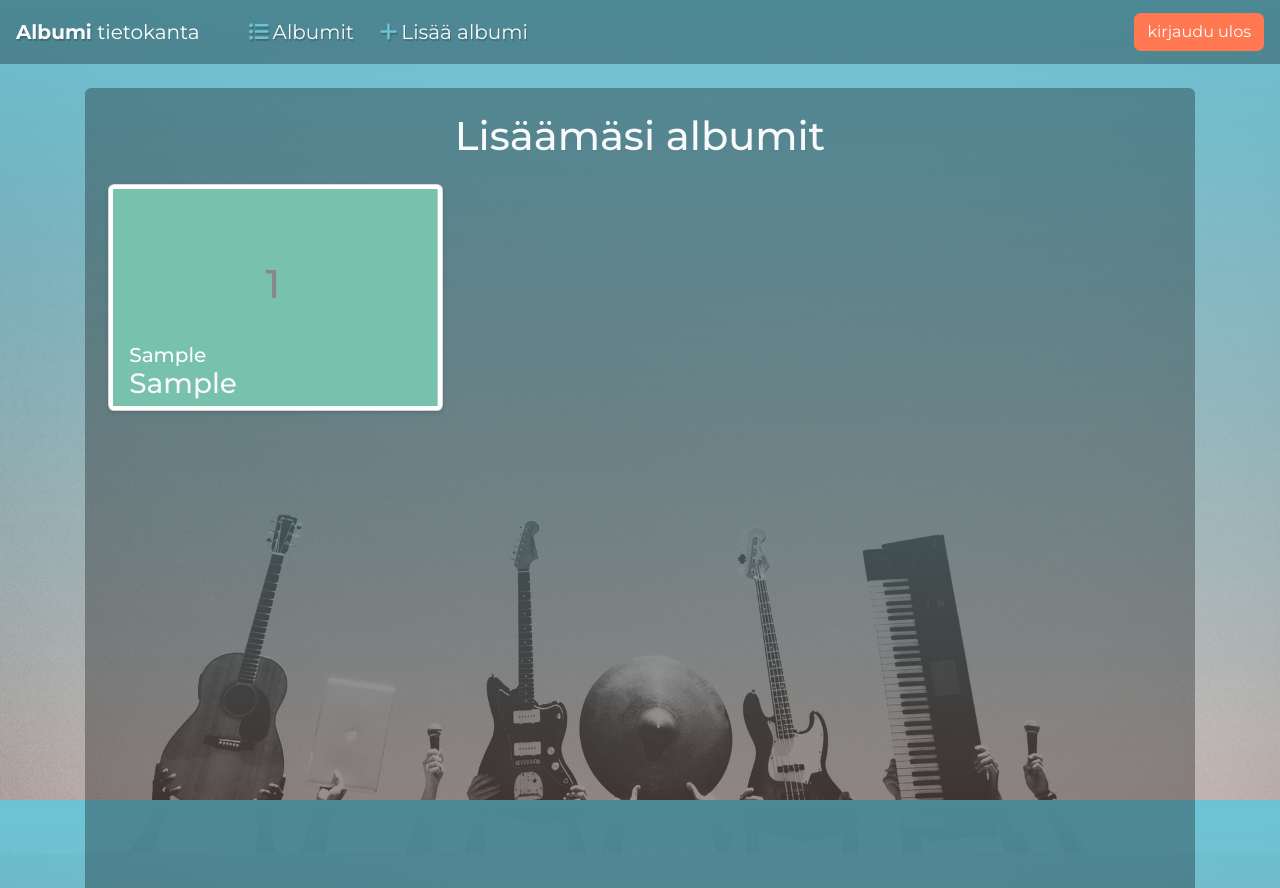
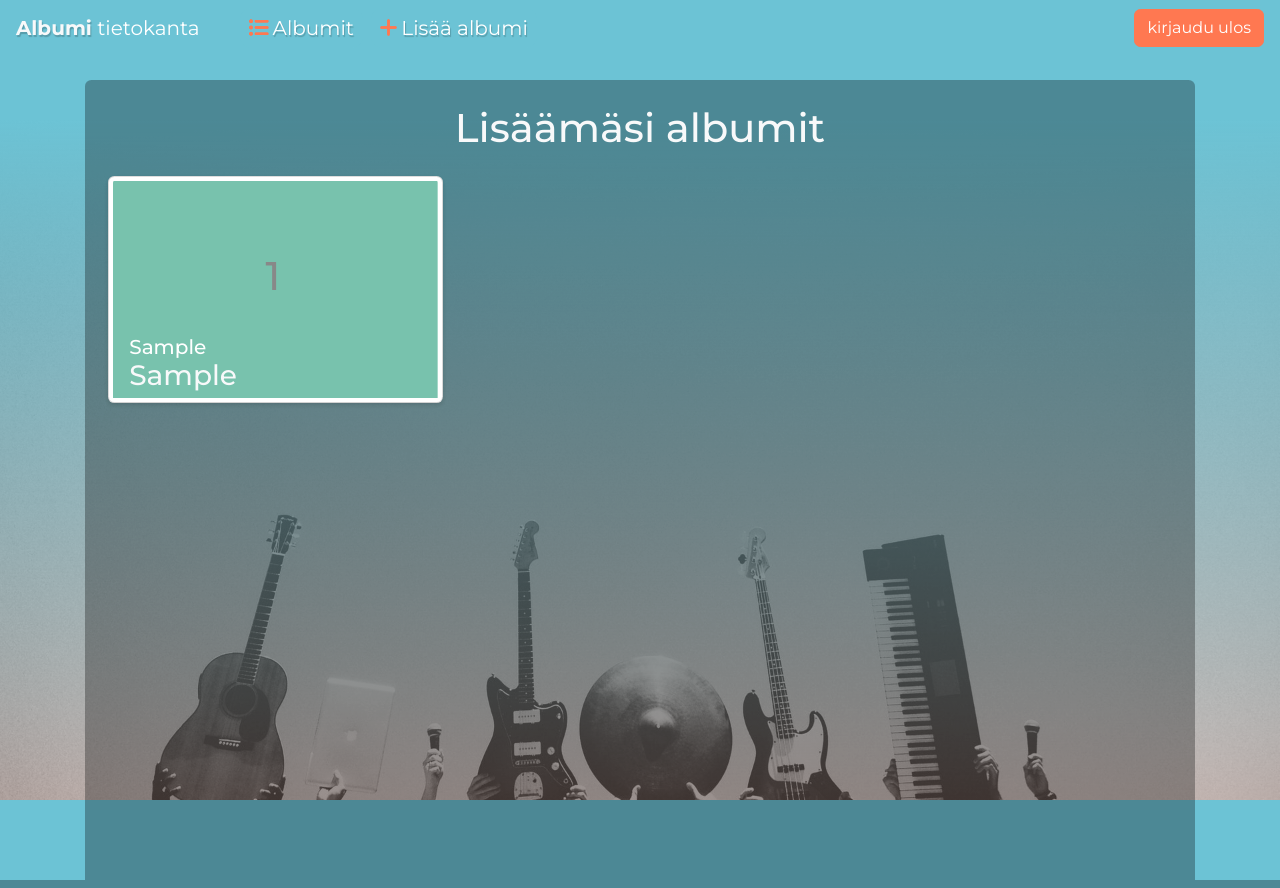
Before and after one commit to anttiromppanen/albumi_tietokanta, a Flask app: page /albums in a window 1280 px wide. Run offline with Flask 2, Linux system fonts and the light colour scheme; a user stored in the database is signed in; tables that the repository leaves empty hold one stand-in row (values such as "Sample post"); some libraries are stand-ins or nearby versions.

Commit message:
nav tausta pois, värejä uusiks

```diff
--- a/application/static/layout.css
+++ b/application/static/layout.css
@@ -8,15 +8,11 @@ body, html {
   -moz-background-size: cover;
   -o-background-size: cover;
   background-size: cover;
-	background-image: linear-gradient(to bottom, rgba(108,195,213,1) 0%,rgba(255,120,81,0.1) 100%), url('bg.jpg');
+	background-image: linear-gradient(to bottom, rgba(108,195,213,1) 15%,rgba(255,120,81,0.1) 100%), url('bg.jpg');
 }
 
 .form-bg {
 	background-color: rgba(0, 0, 0, 0.5);
-}
-
-.nav-bg {
-  background-color: rgba(0, 0, 0, 0.3);
 }
 
 .albumit-bg {
@@ -31,3 +27,7 @@ body, html {
 .shadoust {
   text-shadow: 1px 2px 1px rgba(0,0,0,0.2);
 }
+
+.no-shadoust {
+  text-shadow: 0 0 0 !important;
+}
--- a/application/templates/layout.html
+++ b/application/templates/layout.html
@@ -13,7 +13,7 @@
   </head>
 
 	<body class="bg h-100">
-    <nav class="navbar navbar-expand-md navbar-primary nav-bg mb-4">
+    <nav class="navbar navbar-expand-md navbar-primary bg-info mb-4">
       <a class="navbar-brand text-white font-weight-light" href="{{ url_for('index') }}">
 				<span class="navbar-brand font-weight-bold text-light p-0 m-0 shadoust">Albumi</span> tietokanta</a
       >
@@ -34,13 +34,13 @@
         <ul class="navbar-nav mr-auto">
 				{% if current_user.is_authenticated %}
           <li class="nav-item mr-2">
-            <a class="nav-link text-light btn btn-lg text-weight-bold shadoust" href="{{ url_for('albums_index') }} "
-              ><i class="fas fa-list-ul mr-1 text-info shadoust"></i>Albumit</a
+            <a class="nav-link text-white btn btn-lg btn-info text-weight-bold shadoust pt-1 pb-1" href="{{ url_for('albums_index') }} "
+              ><i class="fas fa-list-ul mr-1 text-danger no-shadoust"></i>Albumit</a
             >
           </li>
           <li class="nav-item">
-            <a class="nav-link text-light btn btn-lg text-weight-bold shadoust" href="{{ url_for('albums_form') }} "
-              ><i class="fas fa-plus mr-1 text-info shadoust"></i>Lisää albumi</a
+            <a class="nav-link text-white btn btn-lg btn-info text-weight-bold shadoust pt-1 pb-1" href="{{ url_for('albums_form') }} "
+              ><i class="fas fa-plus mr-1 text-danger no-shadoust"></i>Lisää albumi</a
             >
           </li>
 				{% endif %}
```
